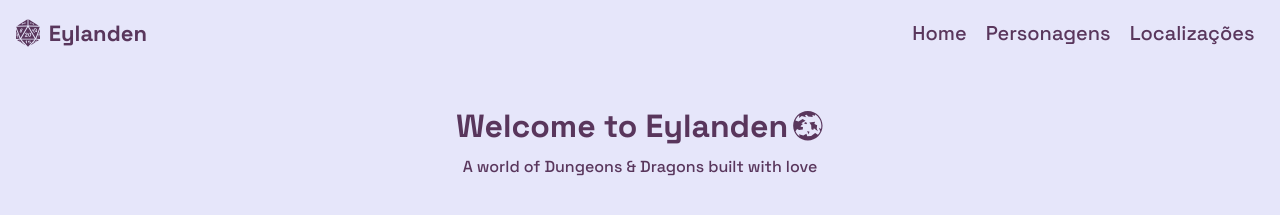
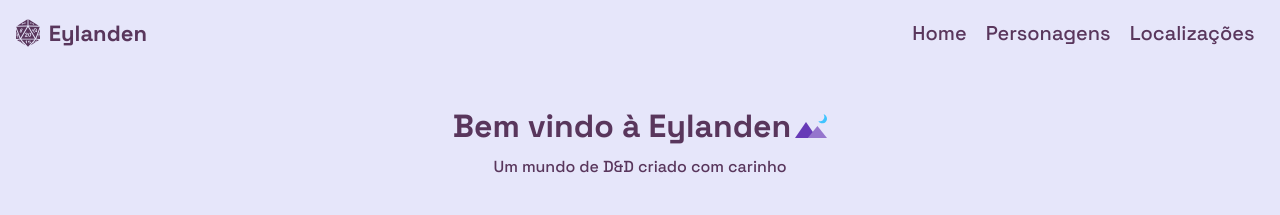
Before and after one commit to Jnzinho/Eylanden, a JavaScript app: page / in a window 1280 px wide. Shown: the top 215 px of the page. Built offline with nearby package versions, Linux system fonts and the light colour scheme; the HTML template or start-up script is replaced by a standard one.

Commit message:
Changed icons on home page

```diff
--- a/src/pages/Home/HomePage.js
+++ b/src/pages/Home/HomePage.js
@@ -1,6 +1,6 @@
 import Card from '../../components/cards/Card';
 import './homePage.css';
-import { GiWorld } from 'react-icons/gi';
+import { FcNightLandscape } from 'react-icons/fc';
 
 function HomePage() {
   const cardConfig = {
@@ -13,11 +13,9 @@ function HomePage() {
     <>
       <div className="introduction">
         <h1 className="greeting">
-          Welcome to Eylanden <GiWorld />
+          Bem vindo à Eylanden <FcNightLandscape />
         </h1>
-        <p className="description">
-          A world of Dungeons & Dragons built with love
-        </p>
+        <p className="description">Um mundo de D&D criado com carinho</p>
       </div>
       <section className="cards-section">
         <Card config={cardConfig}></Card>
```
